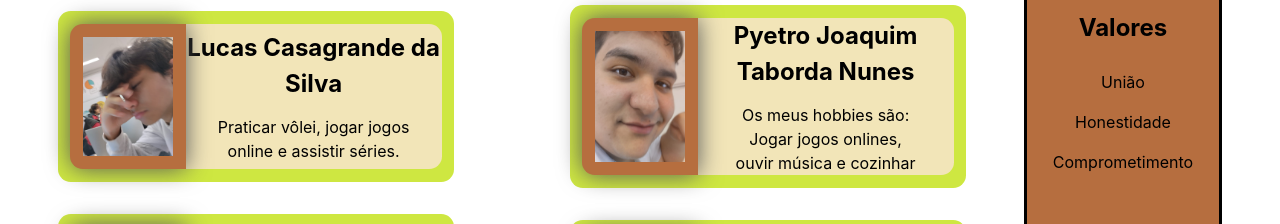
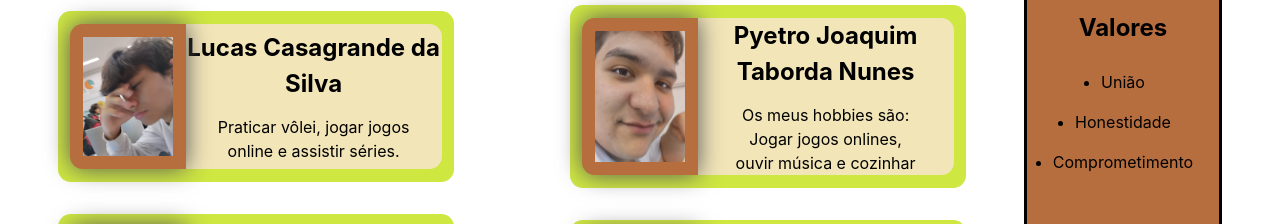
Before and after one commit to vitorcecato-sesi/desafio-react-grupo3, a React (Vite) app: page / in a window 1280 px wide. Shown: the part 445-669 px from the top of the page. Built offline with nearby package versions, Linux system fonts and the light colour scheme.

Commit message:
Arrumando Css do aside

```diff
--- a/src/components/aside.css
+++ b/src/components/aside.css
@@ -14,8 +14,6 @@
 }
 
 ul{
-  /* Remove a formatação padrão da lista */
-  list-style: none;
   /* Remove o espaçamento interno da lista */
   padding: 0;
   display: flex;
```
